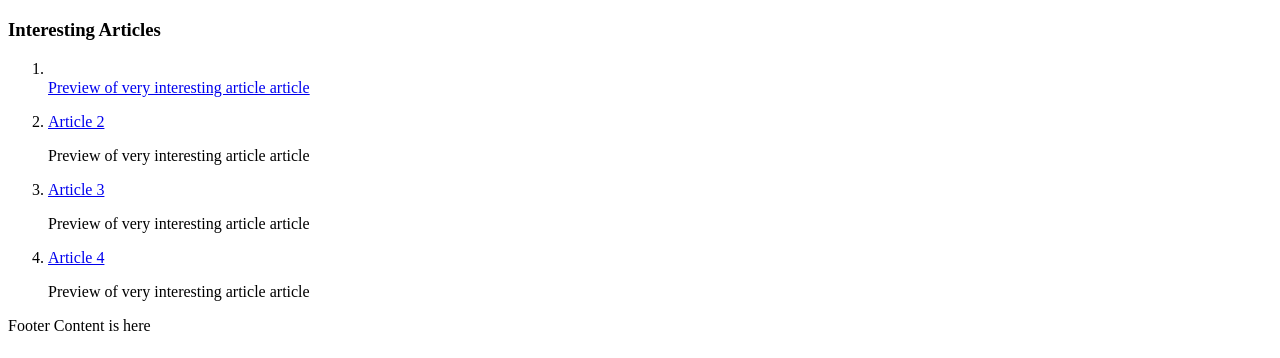
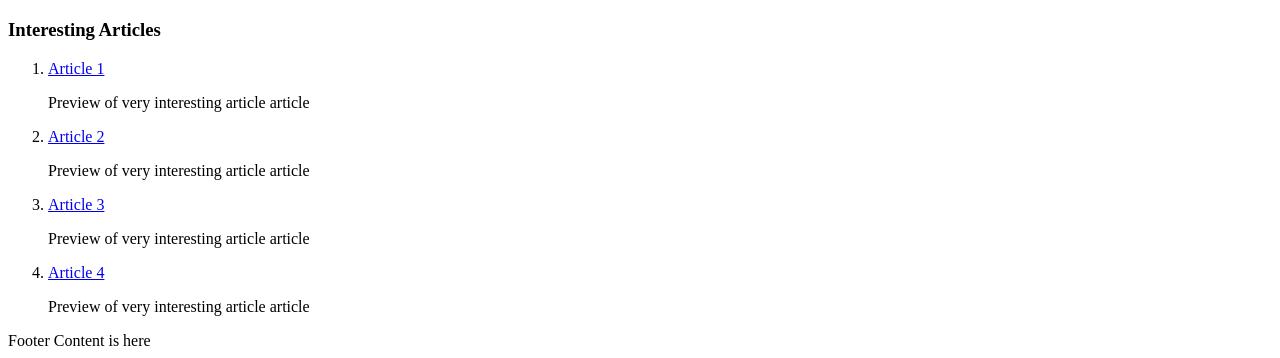
Before and after one commit to Arod39/Lab4_ITMD361, a plain HTML site: page index.html in a window 1280 px wide. Shown: the part 1038-1396 px from the top of the page. Drawn offline with Linux system fonts and the light colour scheme.

Commit message:
update 9 to Index file
Further fixes to the list toward the bottom of the code

```diff
--- a/index.html
+++ b/index.html
@@ -49,14 +49,10 @@
       <aside id="side-content">
       <h3>Interesting Articles</h3>
       <ol id="news">
-        <li><a href="#"><Article 1</a></li>
-        <p>Preview of very interesting article article</p>
-        <li><a href="#">Article 2</a></li>
-        <p>Preview of very interesting article article</p>
-        <li><a href="#">Article 3</a></li>
-        <p>Preview of very interesting article article</p>
-        <li><a href="#">Article 4</a></li>
-        <p>Preview of very interesting article article</p>
+        <li><a href="#">Article 1</a><p>Preview of very interesting article article</p></li>
+        <li><a href="#">Article 2</a><p>Preview of very interesting article article</p></li>
+        <li><a href="#">Article 3</a><p>Preview of very interesting article article</p></li>
+        <li><a href="#">Article 4</a><p>Preview of very interesting article article</p></li>
       </ol>
     </aside>
     </main>
```
